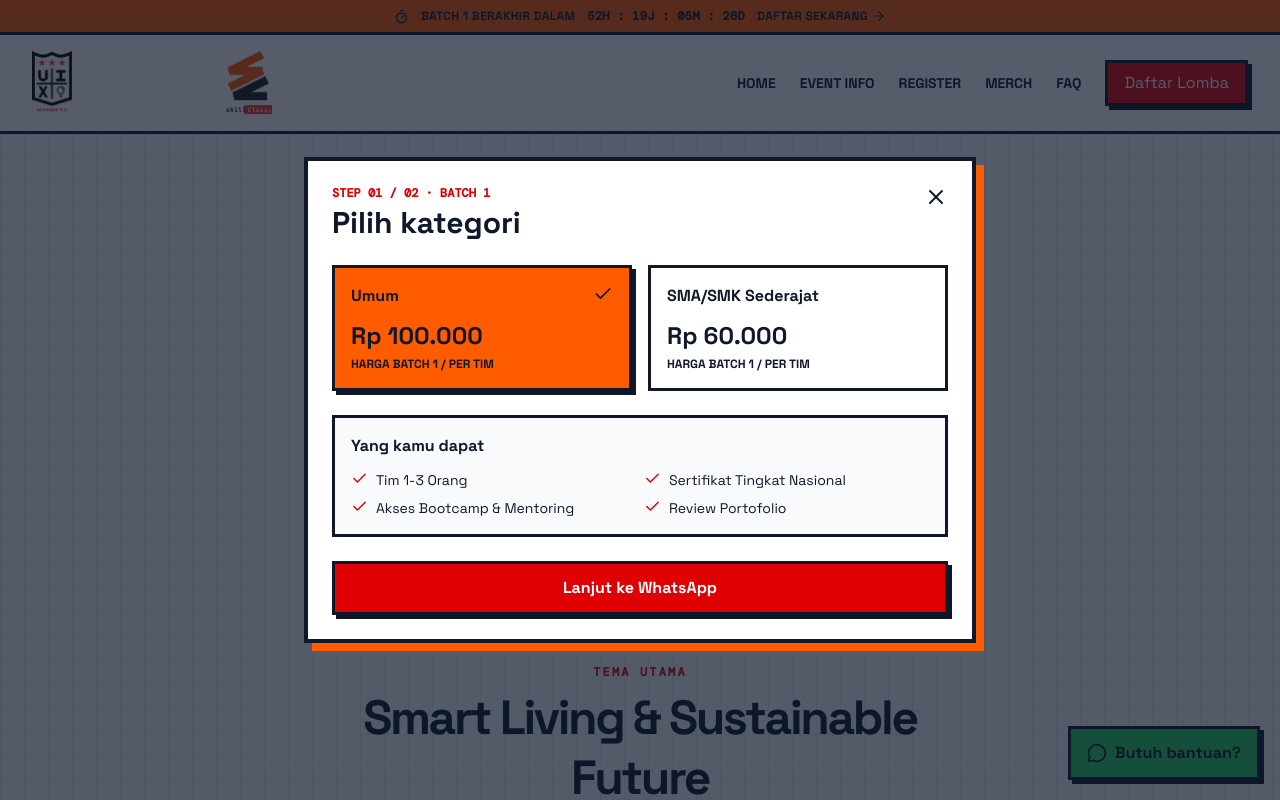
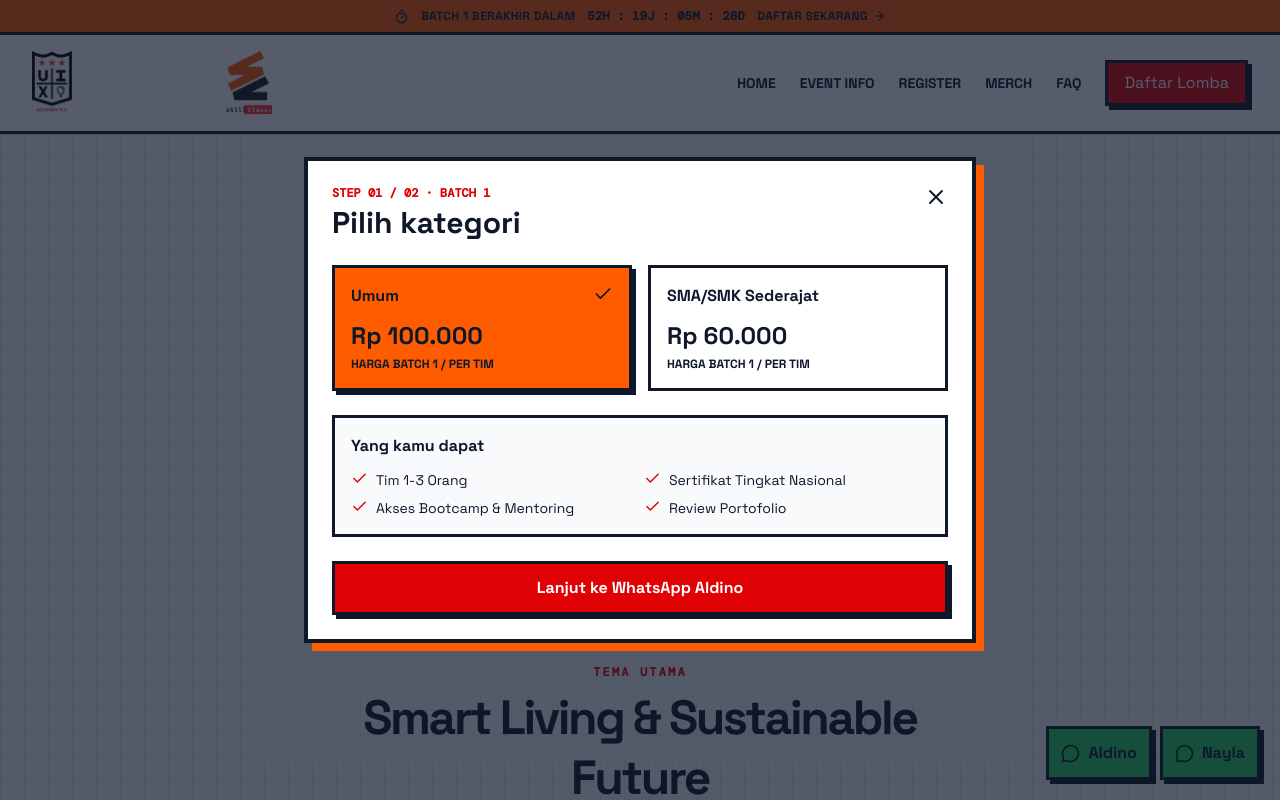
Before and after one commit to DECOMPE/DECOMPE-5.0, a React (Vite) app: page / in a window 1280 px wide. Both pictures are taken after a click on the button "Daftar Lomba". Shown: the top 800 px of the page. Built offline with nearby package versions, Linux system fonts and the light colour scheme.

Commit message:
CHANGES SOME CONTACT PERSON

```diff
--- a/src/components/FloatingWhatsAppHelp.tsx
+++ b/src/components/FloatingWhatsAppHelp.tsx
@@ -1,2 +1,8 @@
 import { MessageCircle } from 'lucide-react';
-export default function FloatingWhatsAppHelp() { return <a href="https://wa.me/628696767420" target="_blank" rel="noreferrer" aria-label="Chat WhatsApp" className="fixed bottom-5 right-5 z-30 flex items-center gap-2 border-3 border-[#0F172A] bg-[#25D366] px-4 py-3 font-bold shadow-[4px_4px_0px_0px_#0F172A] transition-all hover:translate-x-[-2px] hover:translate-y-[-2px] active:translate-x-0 active:translate-y-0"><MessageCircle size={20} /> <span className="hidden sm:inline">Butuh bantuan?</span></a>; }
+import { contactPersons } from '@/data/eventData';
+
+export default function FloatingWhatsAppHelp() {
+	return <div className="fixed bottom-5 right-5 z-30 flex max-w-[calc(100vw-2rem)] flex-wrap justify-end gap-2">
+		{contactPersons.map((contact) => <a key={contact.name} href={`https://wa.me/${contact.whatsapp}?text=${encodeURIComponent('Halo, saya ingin bertanya tentang DECOMPE 5.0.')}`} target="_blank" rel="noreferrer" aria-label={`Chat WhatsApp ${contact.name}`} title={`Chat WhatsApp ${contact.name}`} className="inline-flex items-center gap-2 border-3 border-[#0F172A] bg-[#25D366] px-3 py-3 font-bold shadow-[4px_4px_0px_0px_#0F172A] transition-all hover:-translate-y-0.5 active:translate-y-0 focus-visible:outline-2 focus-visible:outline-offset-2 focus-visible:outline-[#0F172A]"><MessageCircle size={19} aria-hidden="true" /><span>{contact.name}</span></a>)}
+	</div>;
+}
--- a/src/components/Footer.tsx
+++ b/src/components/Footer.tsx
@@ -1,5 +1,5 @@
 import { AtSign, Link2, MapPin, Phone, PlaySquare, Video } from 'lucide-react';
-import { eventInfo, partners } from '@/data/eventData';
+import { contactPersons, eventInfo, partners } from '@/data/eventData';
 import decompeWordmark from '@/assets/Group 12.png';
 import skillClassMark from '@/assets/Group 13.png';
 
@@ -23,7 +23,9 @@ export default function Footer() {
 
 			<div>
 				<p className="mb-4 font-bold uppercase text-[#FF5C00]">Kontak</p>
-				<p className="mb-2 flex gap-2 text-sm"><Phone size={17} /> {eventInfo.contactPerson}</p>
+				<div className="space-y-2 text-sm">
+					{contactPersons.map((contact) => <a key={contact.name} href={`https://wa.me/${contact.whatsapp}`} target="_blank" rel="noreferrer" className="flex gap-2 hover:text-[#FF5C00]"><Phone size={17} /> {contact.name} · {contact.phone}</a>)}
+				</div>
 				<p className="flex gap-2 text-sm"><MapPin size={17} /> {eventInfo.address}</p>
 			</div>
 
--- a/src/components/RegistrationModal.tsx
+++ b/src/components/RegistrationModal.tsx
@@ -1,6 +1,6 @@
 import { useState } from 'react';
 import { Check, X } from 'lucide-react';
-import { categories, formatRupiah } from '@/data/eventData';
+import { categories, contactPersons, formatRupiah } from '@/data/eventData';
 
 export default function RegistrationModal({ onClose }: { onClose: () => void }) {
 	const [selected, setSelected] = useState(categories[0].id);
@@ -20,7 +20,7 @@ export default function RegistrationModal({ onClose }: { onClose: () => void })
 				</button>)}
 			</div>
 			<div className="mt-6 border-3 border-[#0F172A] bg-[#F9FAFB] p-4"><p className="font-bold">Yang kamu dapat</p><ul className="mt-3 grid gap-2 text-sm sm:grid-cols-2">{category.features.map((feature) => <li key={feature} className="flex gap-2"><Check className="shrink-0 text-[#E00105]" size={17} />{feature}</li>)}</ul></div>
-			<a href={`https://wa.me/628696767420?text=${encodeURIComponent(`Halo DECOMPE, saya ingin mendaftar kategori ${category.name} Batch 1.`)}`} target="_blank" rel="noreferrer" className="mt-6 block border-3 border-[#0F172A] bg-[#E00105] px-5 py-3 text-center font-black text-white shadow-[4px_4px_0px_0px_#0F172A]">Lanjut ke WhatsApp</a>
+			<a href={`https://wa.me/${contactPersons[0].whatsapp}?text=${encodeURIComponent(`Halo ${contactPersons[0].name}, saya ingin mendaftar kategori ${category.name} Batch 1.`)}`} target="_blank" rel="noreferrer" className="mt-6 block border-3 border-[#0F172A] bg-[#E00105] px-5 py-3 text-center font-black text-white shadow-[4px_4px_0px_0px_#0F172A]">Lanjut ke WhatsApp {contactPersons[0].name}</a>
 		</div>
 	</div>;
 }
--- a/src/data/eventData.ts
+++ b/src/data/eventData.ts
@@ -1,4 +1,4 @@
-import type { Category, EventInfo, FaqItem, MerchItem, Partner, Speaker, Timeline } from '@/types';
+import type { Category, ContactPerson, EventInfo, FaqItem, MerchItem, Partner, Speaker, Timeline } from '@/types';
 import cyberUniversityLogo from '@/assets/image 25.png';
 import katalogEventLogo from '@/assets/Katalog Event - Logo 2 1.png';
 import adaEventLogo from '@/assets/Logo Adaevent 1.png';
@@ -12,10 +12,15 @@ export const eventInfo: EventInfo = {
 	name: 'DECOMPE 5.0 Skill Class',
 	tagline: '5 Years Of Impact: Smart Living, Sustainable Future',
 	theme: 'Smart Living & Sustainable Future',
-	contactPerson: 'Jane Doe (0869-6767-420)',
+	contactPerson: 'Aldino (0895-3868-91729) · Nayla (0877-7369-8839)',
 	address: 'Jl. TB Simatupang No. 6',
 	socials: { instagram: '@decompeofficial', tiktok: '@decompe', youtube: 'DECOMPE', linkedin: 'decompe' },
 };
+
+export const contactPersons: ContactPerson[] = [
+	{ name: 'Aldino', phone: '0895-3868-91729', whatsapp: '62895386891729' },
+	{ name: 'Nayla', phone: '0877-7369-8839', whatsapp: '6287773698839' },
+];
 
 export const metrics = [
 	{ value: '5+', label: 'Years running', detail: 'A competition built around ideas for everyday life.' },
--- a/src/types.ts
+++ b/src/types.ts
@@ -2,6 +2,7 @@ export interface EventInfo {
 	name: string; tagline: string; theme: string; contactPerson: string; address: string;
 	socials: { instagram: string; tiktok: string; youtube: string; linkedin: string };
 }
+export interface ContactPerson { name: string; phone: string; whatsapp: string; }
 export interface Category { id: string; name: string; label: string; price: number; features: string[]; }
 export interface Timeline { title: string; date: string; status: 'Active' | 'Upcoming'; }
 export interface Speaker { name: string; category: 'Skill Class' | 'Webinar' | 'Juri'; specialty: string; }
--- a/src/views/MerchView.tsx
+++ b/src/views/MerchView.tsx
@@ -1,5 +1,5 @@
 import { ShoppingBag, Sparkles } from 'lucide-react';
-import { formatRupiah, merchItems } from '@/data/eventData';
+import { contactPersons, formatRupiah, merchItems } from '@/data/eventData';
 
 export default function MerchView() {
 	return <div className="mx-auto max-w-7xl px-5 py-16 lg:px-8">
@@ -20,7 +20,7 @@ export default function MerchView() {
 						<p className="mt-2 min-h-12 text-sm text-slate-600">{item.description}</p>
 						<div className="mt-5 flex flex-wrap items-center justify-between gap-3">
 							<span className="font-mono font-bold">{formatRupiah(item.price)}</span>
-							<a href={`https://wa.me/628696767420?text=${encodeURIComponent(`Halo DECOMPE, saya ingin memesan ${item.name}.`)}`} target="_blank" rel="noreferrer" className="inline-flex items-center gap-2 border-3 border-[#0F172A] bg-[#E00105] px-3 py-2 text-sm font-bold text-white"><ShoppingBag size={16} /> Pesan</a>
+							<a href={`https://wa.me/${contactPersons[0].whatsapp}?text=${encodeURIComponent(`Halo ${contactPersons[0].name}, saya ingin memesan ${item.name}.`)}`} target="_blank" rel="noreferrer" className="inline-flex items-center gap-2 border-3 border-[#0F172A] bg-[#E00105] px-3 py-2 text-sm font-bold text-white"><ShoppingBag size={16} /> Pesan</a>
 						</div>
 					</div>
 				</article>
```
Also changed, not shown: 2 other files (tests, documents, lock files or other folders).
